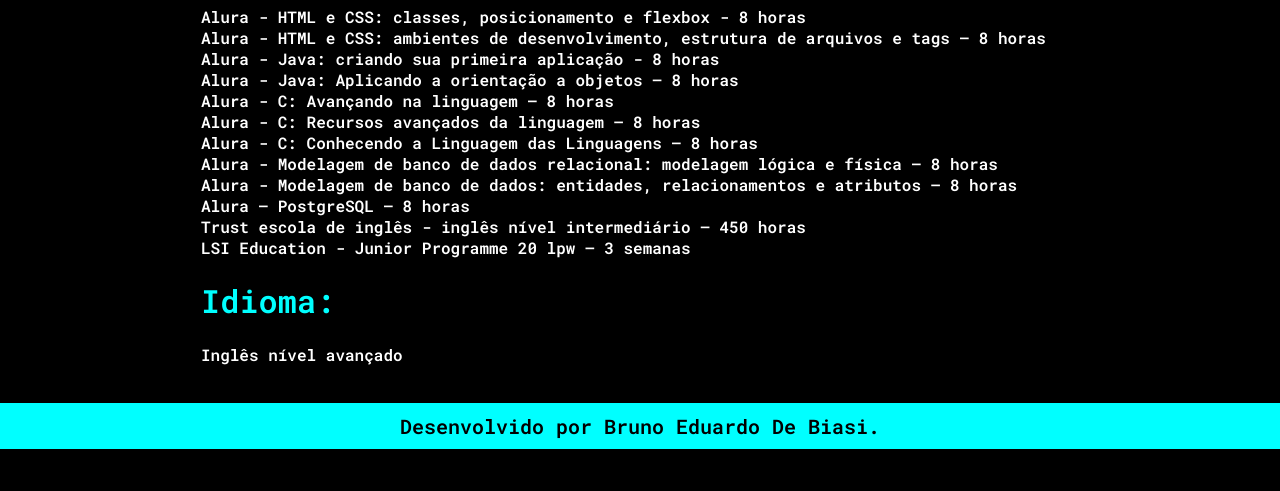
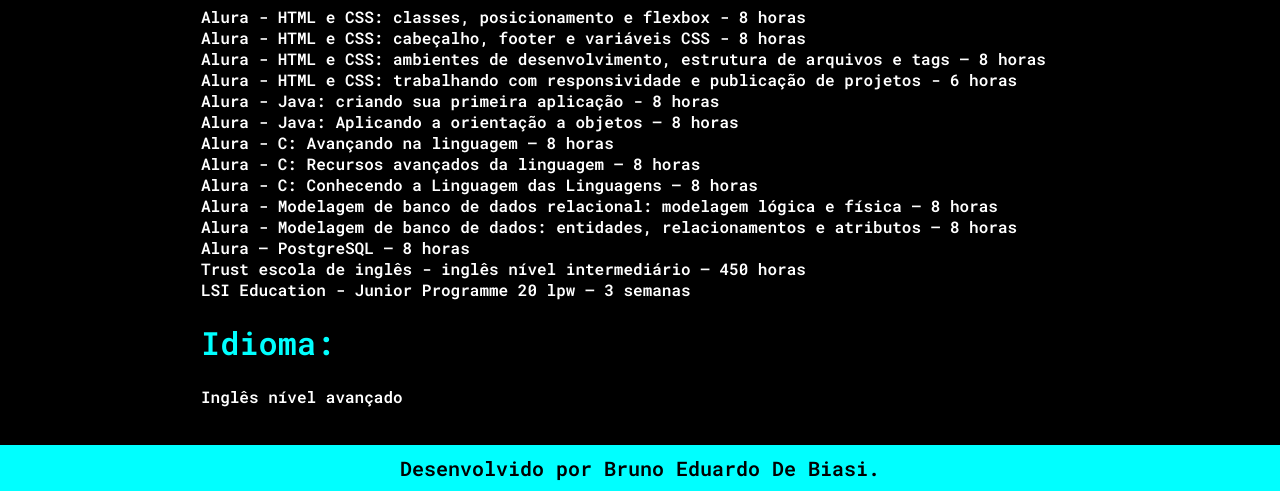
Before and after one commit to bdebiasi/portfolio, a plain HTML site: page about.html in a window 1280 px wide. Shown: the part 460-951 px from the top of the page. Before the commit the page ends 909 px from the top, so only its background shows below. Drawn offline with Linux system fonts and the light colour scheme.

Commit message:
Update about.html

```diff
--- a/about.html
+++ b/about.html
@@ -25,7 +25,9 @@
             <p>UCS - Universidade de Caxias do Sul</p>
         <h3 class = "exp_profissional">Certificações:</h3>
             <p>Alura - HTML e CSS: classes, posicionamento e flexbox - 8 horas</p>
+            <p>Alura - HTML e CSS: cabeçalho, footer e variáveis CSS - 8 horas</p>
             <p>Alura - HTML e CSS: ambientes de desenvolvimento, estrutura de arquivos e tags – 8 horas</p>
+            <p>Alura - HTML e CSS: trabalhando com responsividade e publicação de projetos - 6 horas</p>
             <p>Alura - Java: criando sua primeira aplicação - 8 horas</p>
             <p>Alura - Java: Aplicando a orientação a objetos – 8 horas</p>
             <p>Alura - C: Avançando na linguagem – 8 horas</p>
```
